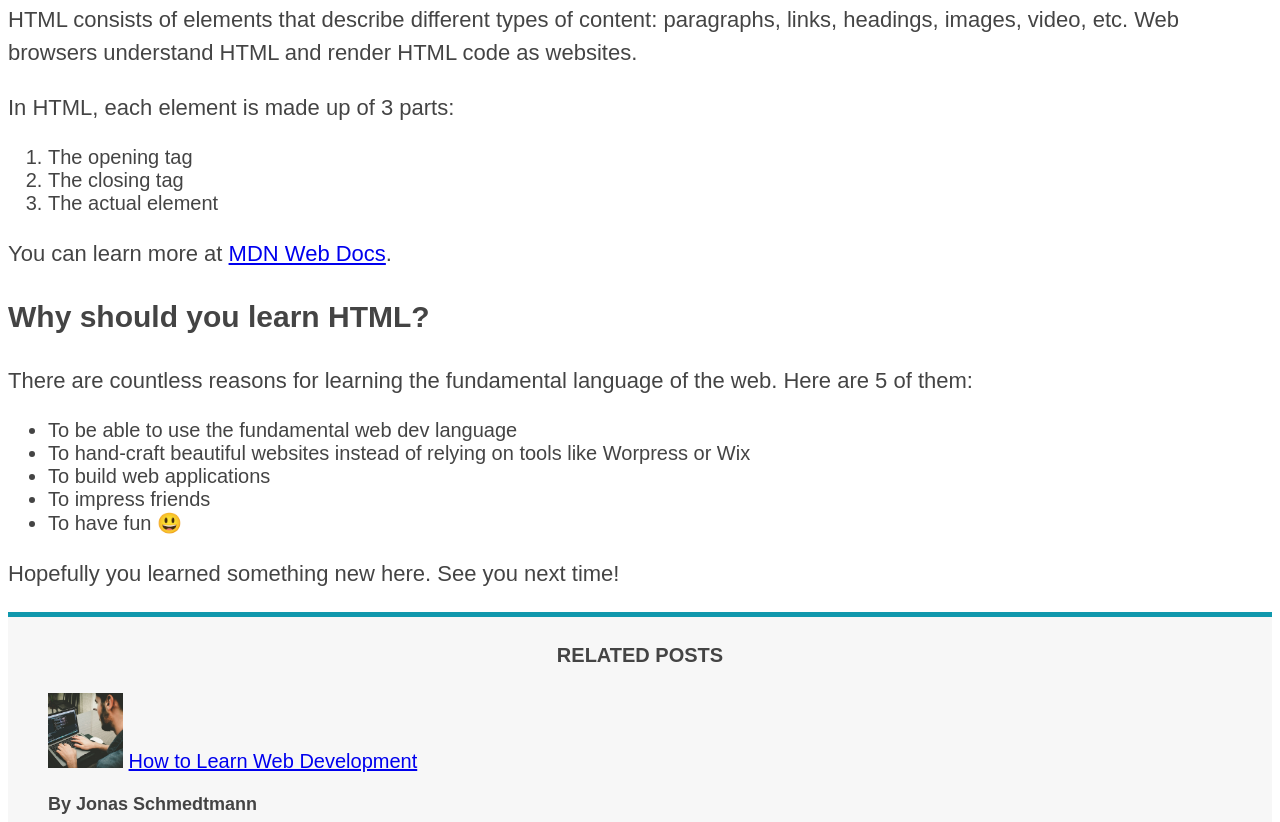
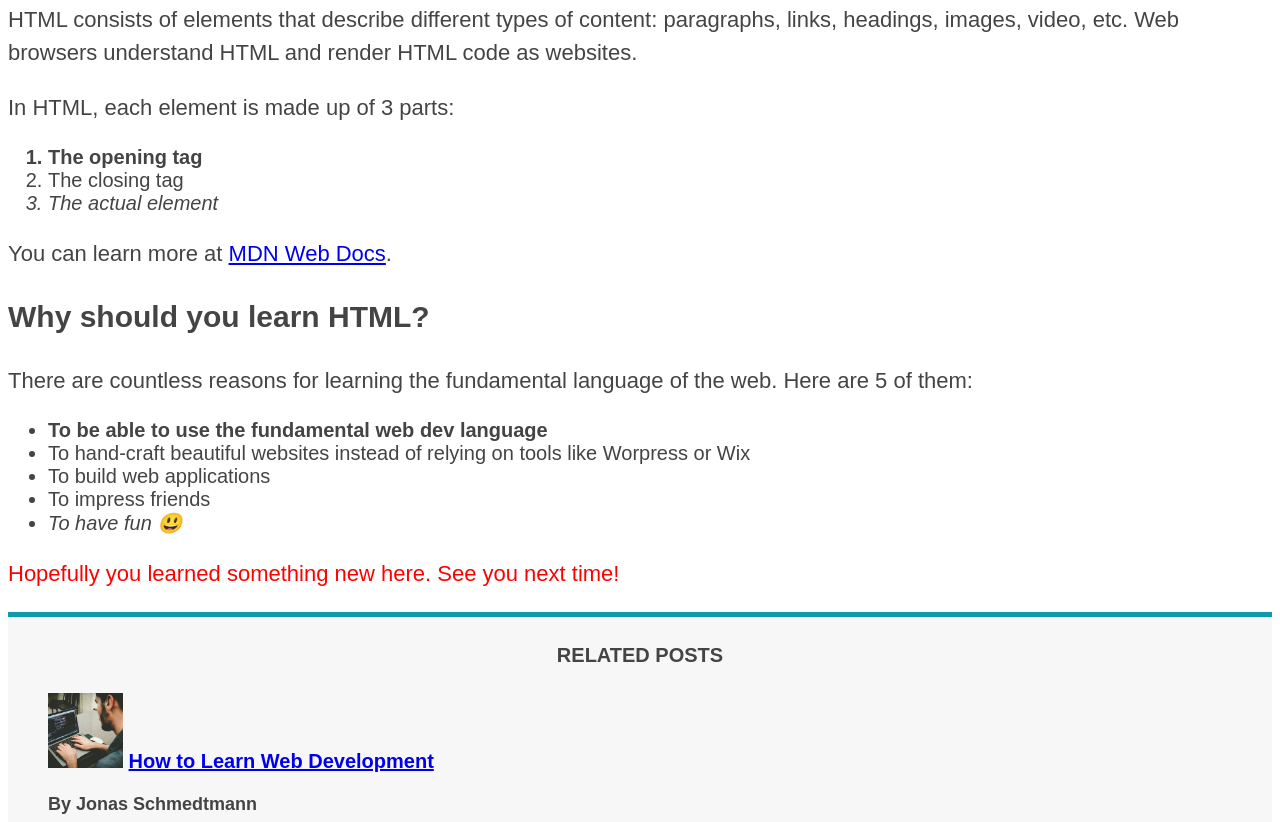
Before and after one commit to ugurulukir/Css-Fundamentals, a plain HTML site: page index.html in a window 1280 px wide. Shown: the part 838-1660 px from the top of the page. Drawn offline with Linux system fonts and the light colour scheme.

Commit message:
pseudo class

```diff
--- a/index.html
+++ b/index.html
@@ -87,7 +87,7 @@
       <p>In HTML, each element is made up of 3 parts:</p>
 
       <ol>
-        <li>The opening tag</li>
+        <li class="first-li">The opening tag</li>
         <li>The closing tag</li>
         <li>The actual element</li>
       </ol>
@@ -109,7 +109,9 @@
       </p>
 
       <ul>
-        <li>To be able to use the fundamental web dev language</li>
+        <li class="first-li">
+          To be able to use the fundamental web dev language
+        </li>
         <li>
           To hand-craft beautiful websites instead of relying on tools like
           Worpress or Wix
--- a/style.css
+++ b/style.css
@@ -88,3 +88,24 @@ aside {
   border-top: 5px solid #1098ad;
   border-bottom: 5px solid #1098ad;
 }
+
+/* .first-li {
+  font-weight: bold;
+} */
+
+/* pseudo class  */
+li:first-child {
+  font-weight: bold;
+}
+
+li:last-child {
+  font-style: italic;
+}
+
+/* li:nth-child(even) {
+  color: red;
+} */
+
+article p:last-child {
+  color: red;
+}
```
